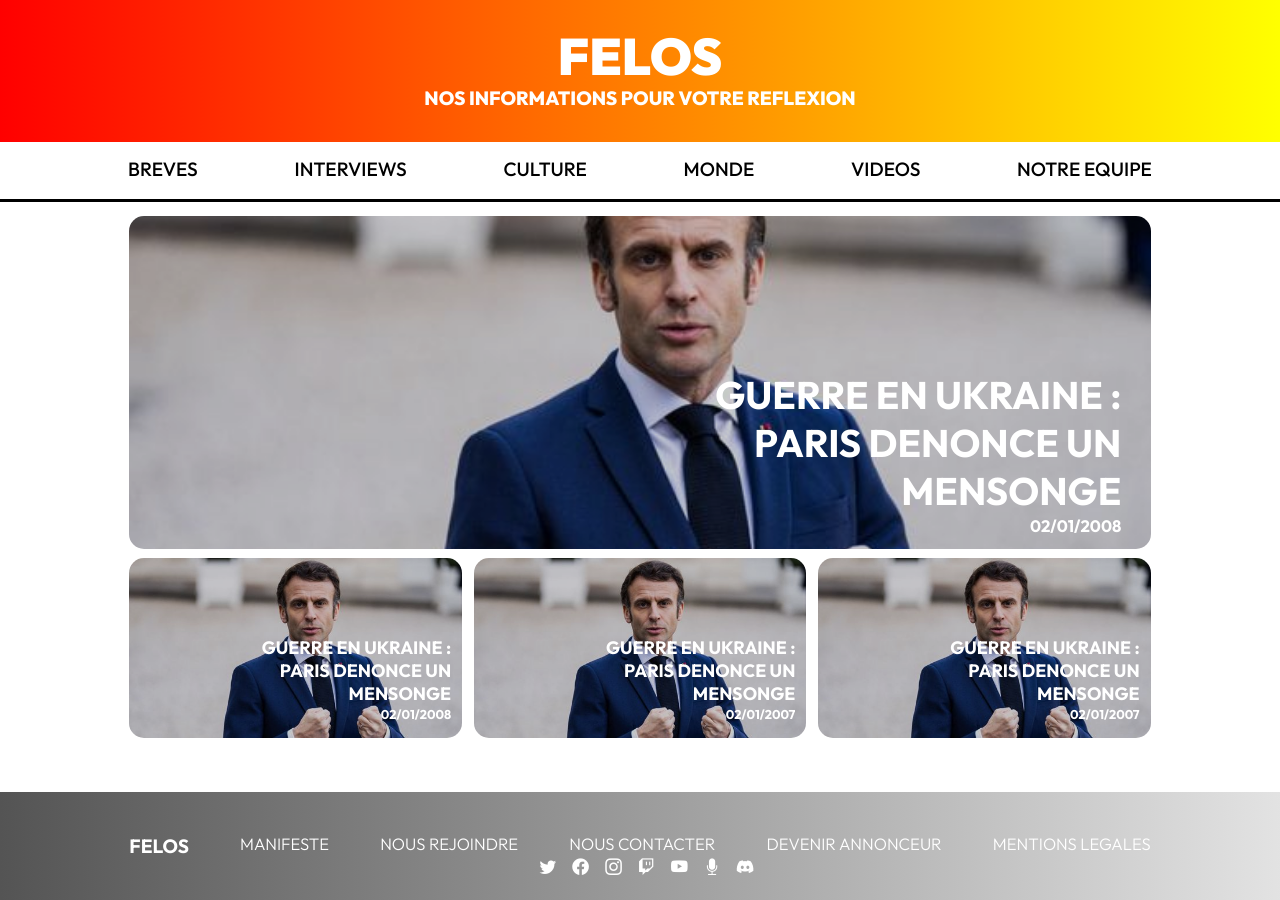
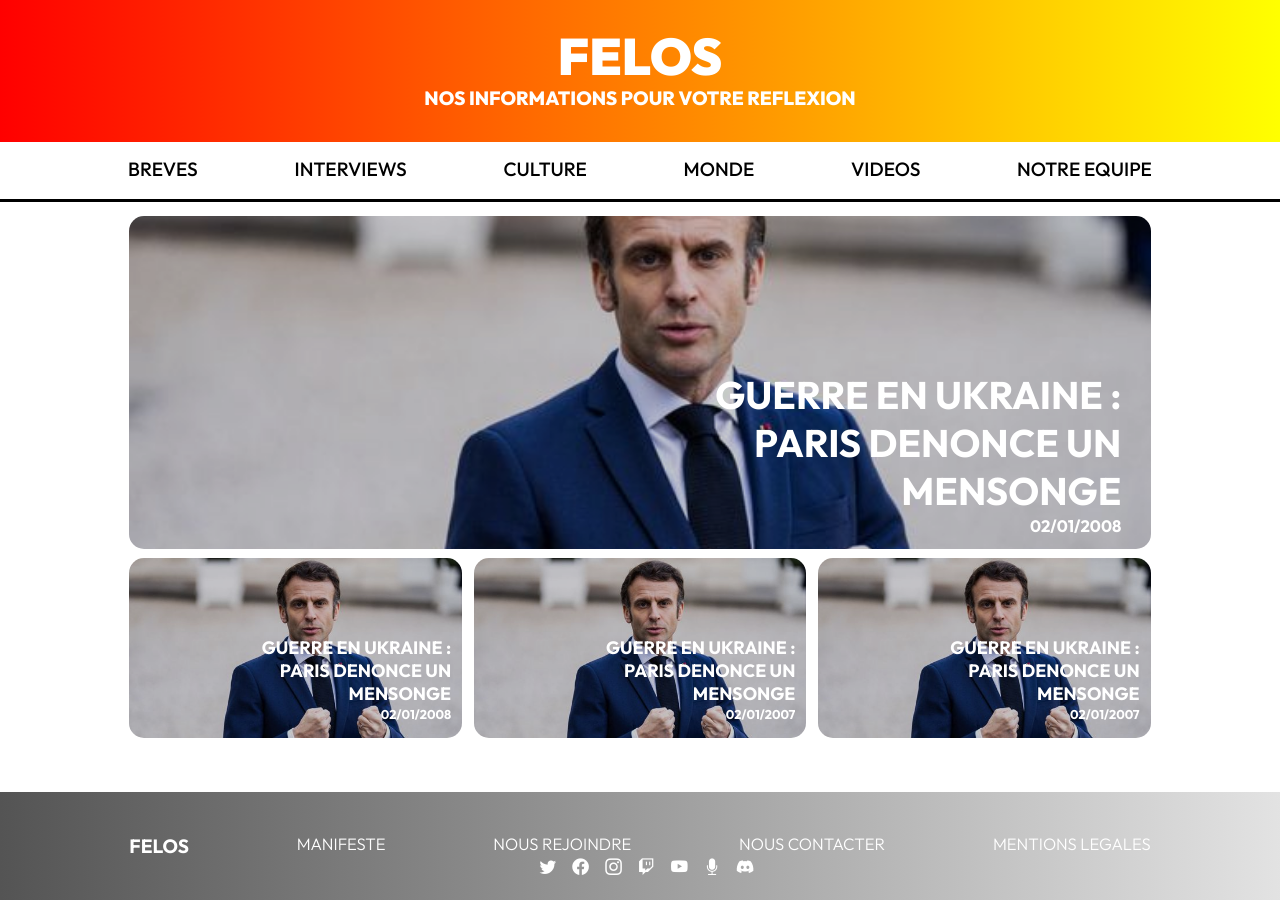
Before and after one commit to FELOSNews/website, a Jekyll site: the page built from pages/home.html, in a window 1280 px wide. Built offline with Jekyll 4.4.1, drawn with Linux system fonts in a browser that asks for light colours.

Commit message:
⚰️ Remove "become announcer" footer link

```diff
--- a/_layouts/corporate.html
+++ b/_layouts/corporate.html
@@ -66,7 +66,6 @@
             <a href="/a_propos">Manifeste</a>
             <a href="/rejoindre">Nous rejoindre</a>
             <a href="mailto:felos@protonmail.com">Nous contacter</a>
-            <a href="/devenir_annonceur">Devenir annonceur</a>
             <a href="/legal">Mentions legales</a>
         </div>
 
--- a/_layouts/home.html
+++ b/_layouts/home.html
@@ -60,7 +60,6 @@
             <a href="/a_propos">Manifeste</a>
             <a href="/rejoindre">Nous rejoindre</a>
             <a href="mailto:felos@protonmail.com">Nous contacter</a>
-            <a href="/devenir_annonceur">Devenir annonceur</a>
             <a href="/legal">Mentions legales</a>
         </div>
 
--- a/_layouts/pager.html
+++ b/_layouts/pager.html
@@ -64,7 +64,6 @@
             <a href="/a_propos">Manifeste</a>
             <a href="/rejoindre">Nous rejoindre</a>
             <a href="mailto:felos@protonmail.com">Nous contacter</a>
-            <a href="/devenir_annonceur">Devenir annonceur</a>
             <a href="/legal">Mentions legales</a>
         </div>
 
--- a/_layouts/post.html
+++ b/_layouts/post.html
@@ -90,7 +90,6 @@
             <a href="/a_propos">Manifeste</a>
             <a href="/rejoindre">Nous rejoindre</a>
             <a href="mailto:felos@protonmail.com">Nous contacter</a>
-            <a href="/devenir_annonceur">Devenir annonceur</a>
             <a href="/legal">Mentions legales</a>
         </div>
 
```
